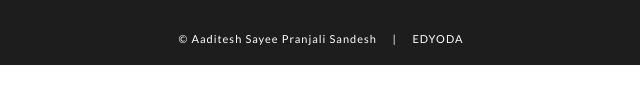
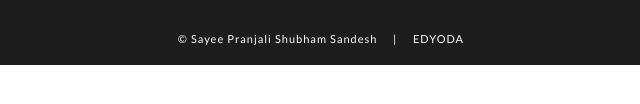
Before and after one commit to Aaditesh2307/WEB-ECommerce, a plain HTML site: page footer.html in a window 1280 px wide. Shown: the part 228-332 px from the top of the page, 319-959 px from the left. Drawn offline with Linux system fonts and the light colour scheme.

Commit message:
Update footer.html

```diff
--- a/footer.html
+++ b/footer.html
@@ -46,7 +46,7 @@
                     <p> united states </p>
                 </div>
             </div>
-            <div id="credit"><a href="https://linkedin.com/in/priyanka-sharma-b79401142"> © Aaditesh Sayee Pranjali
+            <div id="credit"><a href="https://linkedin.com/in/priyanka-sharma-b79401142"> © Sayee Pranjali Shubham
                     Sandesh</a>
                 &nbsp&nbsp&nbsp | &nbsp&nbsp&nbsp <a href="https://www.edyoda.com/" target="_blank"> EDYODA </a></div>
         </section>
```
